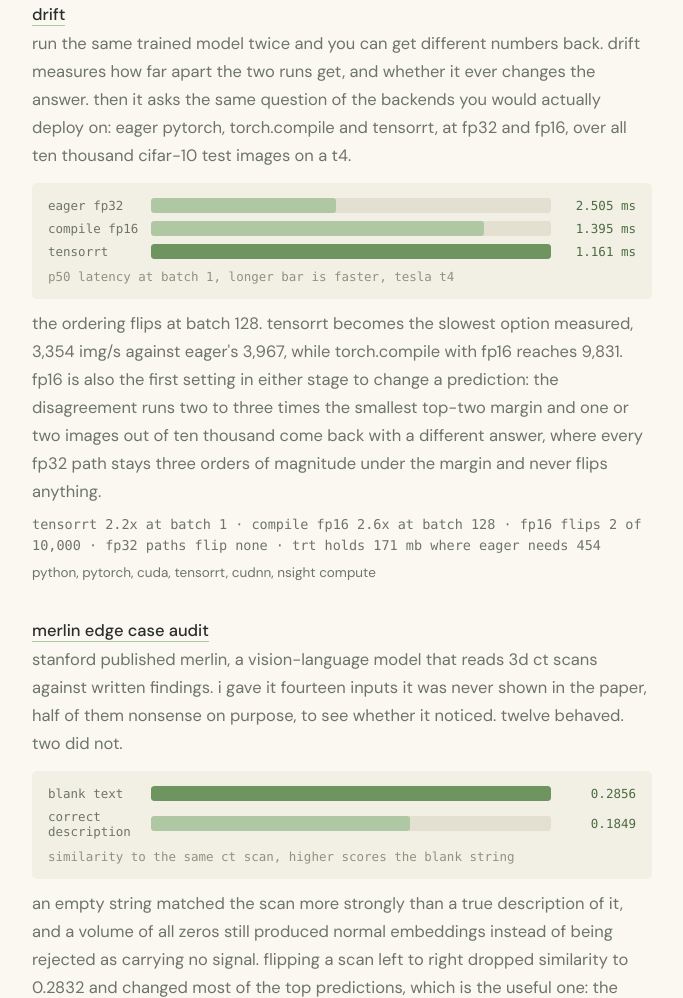
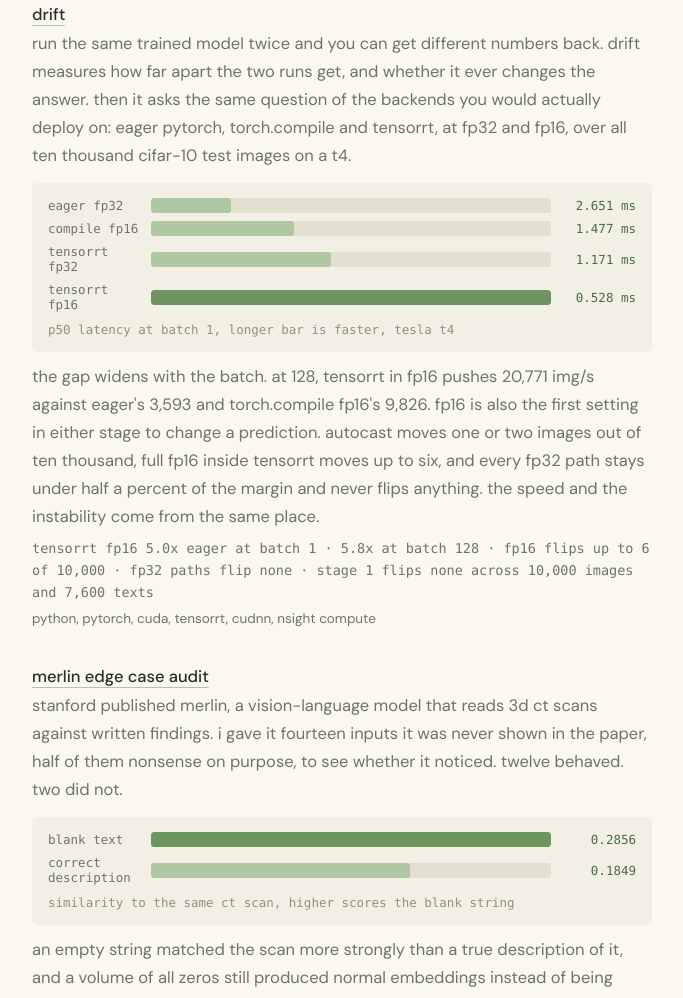
Before and after one commit to noorps/site, a plain HTML site: page index.html in a window 1280 px wide. Shown: the part 3278-4276 px from the top of the page, without its empty margins (298-981 px from the left). Drawn offline with Linux system fonts and the light colour scheme.

Commit message:
update the drift entry with the measured t4 run

```diff
--- a/index.html
+++ b/index.html
@@ -170,15 +170,16 @@
     <p>run the same trained model twice and you can get different numbers back. drift measures how far apart the two runs get, and whether it ever changes the answer. then it asks the same question of the backends you would actually deploy on: eager pytorch, torch.compile and tensorrt, at fp32 and fp16, over all ten thousand cifar-10 test images on a t4.</p>
 
     <figure>
-      <div class="bar"><span class="lbl">eager fp32</span><span class="track"><span class="fill" style="width:46.3%"></span></span><span class="val">2.505 ms</span></div>
-      <div class="bar"><span class="lbl">compile fp16</span><span class="track"><span class="fill" style="width:83.2%"></span></span><span class="val">1.395 ms</span></div>
-      <div class="bar"><span class="lbl">tensorrt</span><span class="track"><span class="fill hi" style="width:100%"></span></span><span class="val">1.161 ms</span></div>
+      <div class="bar"><span class="lbl">eager fp32</span><span class="track"><span class="fill" style="width:19.9%"></span></span><span class="val">2.651 ms</span></div>
+      <div class="bar"><span class="lbl">compile fp16</span><span class="track"><span class="fill" style="width:35.7%"></span></span><span class="val">1.477 ms</span></div>
+      <div class="bar"><span class="lbl">tensorrt fp32</span><span class="track"><span class="fill" style="width:45.1%"></span></span><span class="val">1.171 ms</span></div>
+      <div class="bar"><span class="lbl">tensorrt fp16</span><span class="track"><span class="fill hi" style="width:100%"></span></span><span class="val">0.528 ms</span></div>
       <figcaption>p50 latency at batch 1, longer bar is faster, tesla t4</figcaption>
     </figure>
 
-    <p>the ordering flips at batch 128. tensorrt becomes the slowest option measured, 3,354 img/s against eager's 3,967, while torch.compile with fp16 reaches 9,831. fp16 is also the first setting in either stage to change a prediction: the disagreement runs two to three times the smallest top-two margin and one or two images out of ten thousand come back with a different answer, where every fp32 path stays three orders of magnitude under the margin and never flips anything.</p>
+    <p>the gap widens with the batch. at 128, tensorrt in fp16 pushes 20,771 img/s against eager's 3,593 and torch.compile fp16's 9,826. fp16 is also the first setting in either stage to change a prediction. autocast moves one or two images out of ten thousand, full fp16 inside tensorrt moves up to six, and every fp32 path stays under half a percent of the margin and never flips anything. the speed and the instability come from the same place.</p>
 
-    <p class="nums">tensorrt 2.2x at batch 1 · compile fp16 2.6x at batch 128 · fp16 flips 2 of 10,000 · fp32 paths flip none · trt holds 171 mb where eager needs 454</p>
+    <p class="nums">tensorrt fp16 5.0x eager at batch 1 · 5.8x at batch 128 · fp16 flips up to 6 of 10,000 · fp32 paths flip none · stage 1 flips none across 10,000 images and 7,600 texts</p>
     <p class="stack">python, pytorch, cuda, tensorrt, cudnn, nsight compute</p>
   </div>
 
```
